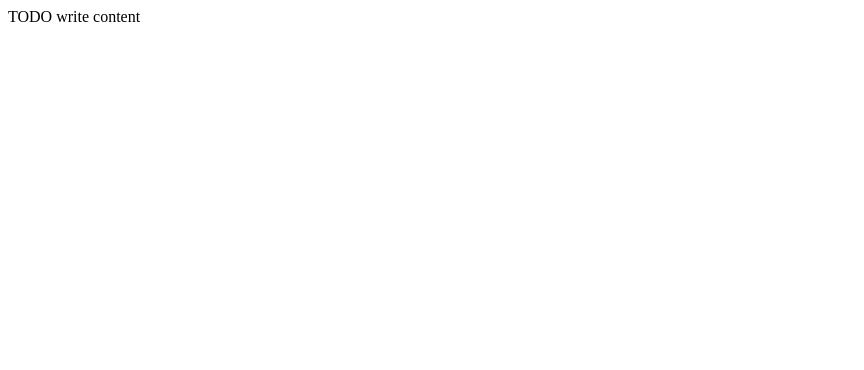
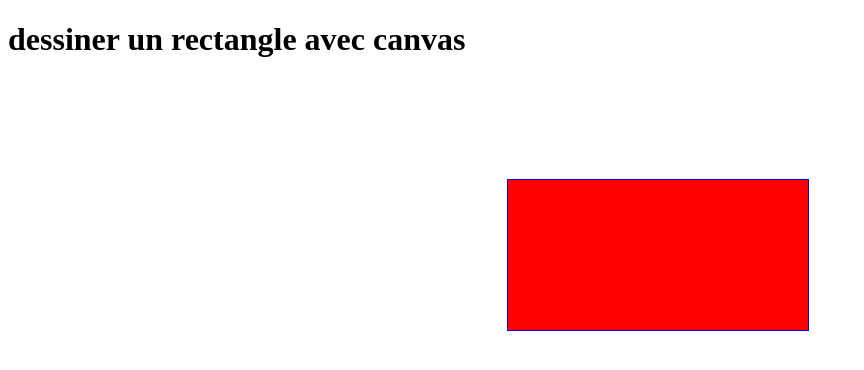
Before and after one commit to Ulrich-Nelson/Spider-Chart, a plain HTML site: page spider/public_html/index.html in a window 1280 px wide. Shown: the whole page, without its empty margins (0-864 px from the left). Drawn offline with Linux system fonts and the light colour scheme.

Commit message:
dessiner avec canvas

```diff
--- a/spider/public_html/index.html
+++ b/spider/public_html/index.html
@@ -1,16 +1,32 @@
 <!DOCTYPE html>
-<!--
-To change this license header, choose License Headers in Project Properties.
-To change this template file, choose Tools | Templates
-and open the template in the editor.
--->
+
 <html>
     <head>
-        <title>TODO supply a title</title>
+        <title> Réaliser un triangle avec canvas.</title>
         <meta charset="UTF-8">
         <meta name="viewport" content="width=device-width, initial-scale=1.0">
     </head>
     <body>
-        <div>TODO write content</div>
+        <h1> dessiner un rectangle avec canvas</h1>
+    <canvas id="pointeur" width="1000" height="1000">
+</canvas>
+<script type="text/javascript">
+
+function rectangle()
+{
+  var canvas = document.getElementById("pointeur");
+  var context = canvas.getContext("2d");
+  context.beginPath();
+  context.strokeStyle="blue";
+   context.fillStyle="red";
+  context.lineWidth="2";
+  context.rect(500,100,300,150);
+  context.stroke();
+  context.fill();
+}
+
+window.onload=rectangle;
+</script>
+
     </body>
 </html>
```
